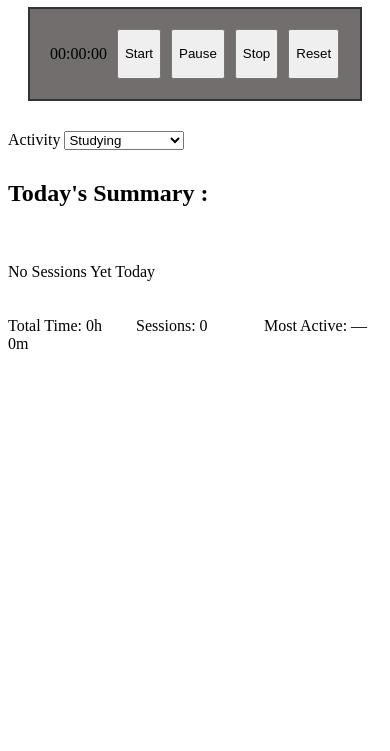
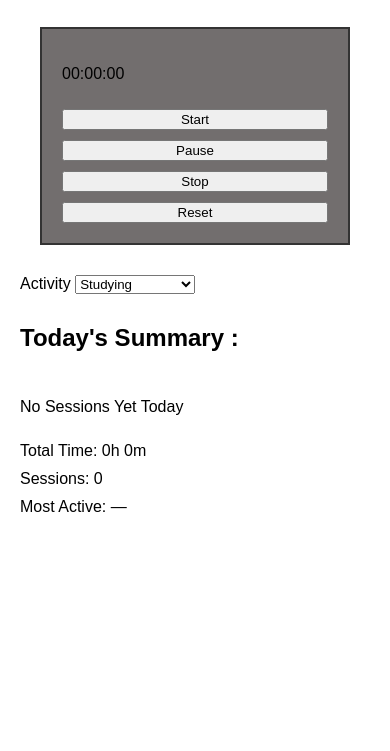
Before and after one commit to Donquixote-00/Productivity-Tracker, a plain HTML site: page index.html in a window 390 px wide. Shown: the part 93-844 px from the top of the page. Drawn offline with Linux system fonts and the light colour scheme.

Commit message:
Activity Tracker v1.0.2

```diff
--- a/index.html
+++ b/index.html
@@ -11,10 +11,10 @@
 		<main class="dashboard">
 			<section class="timer">
 				<p>00:00:00</p>
-				<button>Start</button>
-				<button>Pause</button>
-				<button>Stop</button>
-				<button>Reset</button>
+				<button class="start-btn">Start</button>
+				<button class="pause-btn">Pause</button>
+				<button class="stop-btn">Stop</button>
+				<button class="reset-btn">Reset</button>
 			</section>
 			<section>
 				<label for="activity">Activity</label>
@@ -37,5 +37,6 @@
 				</div>
 			</section>
 		</main>
+		<script src="script.js"></script>
 	</body>
 </html>
--- /dev/null
+++ b/script.js
@@ -0,0 +1,20 @@
+const startBtn = document.querySelector(".start-btn");
+const pauseBtn = document.querySelector(".pause-btn");
+const stopBtn = document.querySelector(".stop-btn");
+const resetBtn = document.querySelector(".reset-btn");
+
+startBtn.addEventListener("click", function () {
+	console.log("Start clicked!");
+});
+
+pauseBtn.addEventListener("click", function () {
+	console.log("Pause clicked!");
+});
+
+stopBtn.addEventListener("click", function () {
+	console.log("Stop clicked!");
+});
+
+resetBtn.addEventListener("click", function () {
+	console.log("Reset clicked!");
+});
--- a/style.css
+++ b/style.css
@@ -1,3 +1,14 @@
+body {
+	font-family: Arial, sans-serif;
+	max-width: 900px;
+	margin: 0 auto;
+	padding: 20px;
+}
+
+* {
+	box-sizing: border-box;
+}
+
 .timer {
 	background-color: #726e6e;
 	margin: 20px;
@@ -14,8 +25,9 @@
 }
 
 .summary {
-	display: grid;
-	gap: 20px;
+	display: flex;
+	flex-direction: column;
+	gap: 10px;
 }
 
 .stats {
@@ -23,3 +35,13 @@
 	grid-template-columns: repeat(3, 1fr);
 	gap: 10px;
 }
+
+@media (max-width: 600px) {
+	.timer {
+		flex-direction: column;
+	}
+
+	.stats {
+		grid-template-columns: repeat(1, 1fr);
+	}
+}
```
